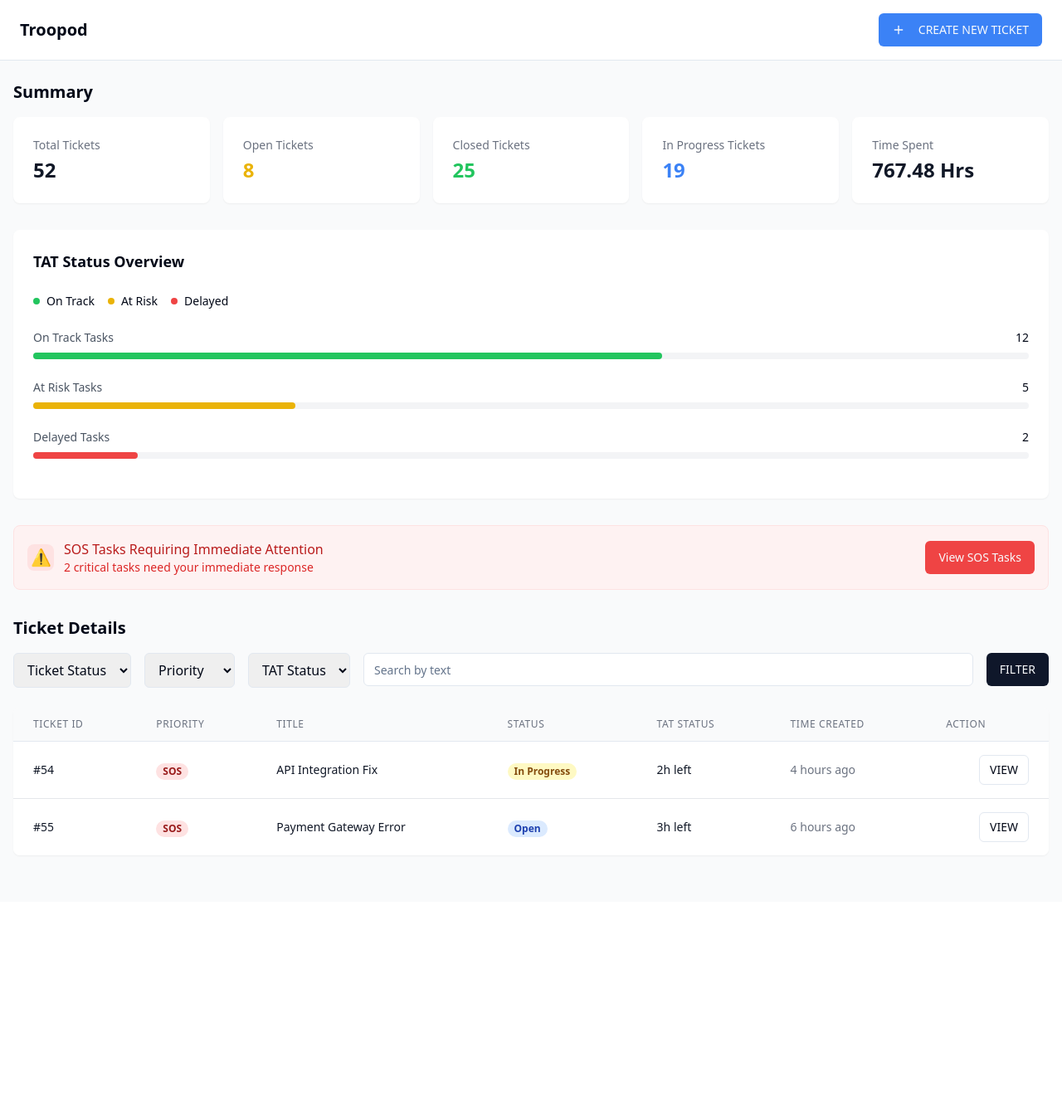
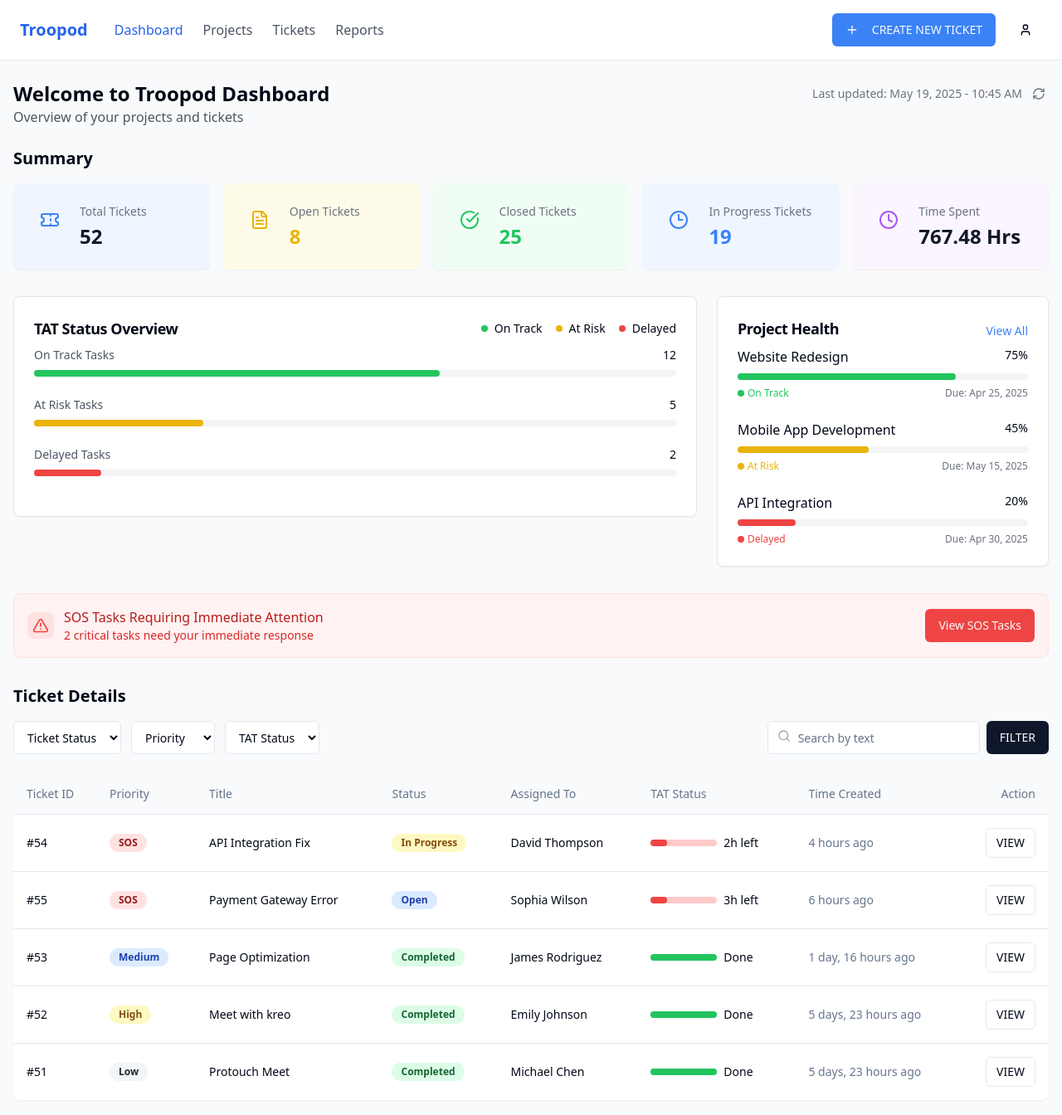
Before and after one commit to joshiGaurav-2712/internal-ticket-tracker-dashboard, a React (Vite) app: page / in a window 1280 px wide. Shown: the top 1344 px of the page at 83% size. Before the commit the page ends 1087 px from the top, so only its background shows below. Built offline with nearby package versions, Linux system fonts and the light colour scheme.

Commit message:
Refactor: Combine dashboard structures
Combine the UI structures from the two provided images into a single dashboard view.

```diff
--- /dev/null
+++ b/src/components/LastUpdated.tsx
@@ -0,0 +1,14 @@
+
+import { RefreshCw } from "lucide-react";
+import { Button } from "@/components/ui/button";
+
+export const LastUpdated = () => {
+  return (
+    <div className="flex items-center justify-end text-sm text-gray-500 mb-6">
+      <span>Last updated: May 19, 2025 - 10:45 AM</span>
+      <Button variant="ghost" size="icon" className="ml-2 h-6 w-6">
+        <RefreshCw className="h-4 w-4" />
+      </Button>
+    </div>
+  );
+};
--- a/src/components/Navigation.tsx
+++ b/src/components/Navigation.tsx
@@ -1,15 +1,29 @@
 
 import { Button } from "@/components/ui/button";
-import { Plus } from "lucide-react";
+import { Plus, RefreshCcw, User } from "lucide-react";
+import { Link } from "react-router-dom";
 
 export const Navigation = () => {
   return (
     <nav className="flex items-center justify-between px-6 py-4 bg-white border-b">
-      <h1 className="text-xl font-semibold">Troopod</h1>
-      <Button className="bg-blue-500 hover:bg-blue-600">
-        <Plus className="w-4 h-4 mr-2" />
-        CREATE NEW TICKET
-      </Button>
+      <div className="flex items-center gap-8">
+        <h1 className="text-xl font-semibold text-blue-600">Troopod</h1>
+        <div className="hidden md:flex items-center space-x-6">
+          <Link to="/" className="text-blue-600 font-medium">Dashboard</Link>
+          <Link to="/projects" className="text-gray-600 hover:text-blue-600">Projects</Link>
+          <Link to="/tickets" className="text-gray-600 hover:text-blue-600">Tickets</Link>
+          <Link to="/reports" className="text-gray-600 hover:text-blue-600">Reports</Link>
+        </div>
+      </div>
+      <div className="flex items-center gap-4">
+        <Button className="bg-blue-500 hover:bg-blue-600">
+          <Plus className="w-4 h-4 mr-2" />
+          CREATE NEW TICKET
+        </Button>
+        <Button variant="ghost" size="icon" className="rounded-full">
+          <User className="w-5 h-5" />
+        </Button>
+      </div>
     </nav>
   );
 };
--- /dev/null
+++ b/src/components/ProjectHealth.tsx
@@ -0,0 +1,91 @@
+
+import { Card, CardHeader, CardTitle, CardContent } from "@/components/ui/card";
+import { Button } from "@/components/ui/button";
+
+interface ProjectProps {
+  name: string;
+  progress: number;
+  dueDate: string;
+  status: "On Track" | "At Risk" | "Delayed";
+}
+
+const Project = ({ name, progress, dueDate, status }: ProjectProps) => {
+  const getStatusColor = () => {
+    switch (status) {
+      case "On Track": return "text-green-500";
+      case "At Risk": return "text-yellow-500";
+      case "Delayed": return "text-red-500";
+    }
+  };
+
+  const getProgressColor = () => {
+    if (progress >= 70) return "bg-green-500";
+    if (progress >= 40) return "bg-yellow-500";
+    return "bg-red-500";
+  };
+
+  return (
+    <div className="mb-6 last:mb-0">
+      <div className="flex justify-between mb-2">
+        <span className="font-medium">{name}</span>
+        <span className="text-sm">{progress}%</span>
+      </div>
+      <div className="h-2 bg-gray-100 rounded-full mb-2">
+        <div
+          className={`h-full rounded-full ${getProgressColor()}`}
+          style={{ width: `${progress}%` }}
+        />
+      </div>
+      <div className="flex justify-between text-xs">
+        <span className={`flex items-center gap-1 ${getStatusColor()}`}>
+          <span className={`w-2 h-2 rounded-full ${getProgressColor()}`}></span>
+          {status}
+        </span>
+        <span className="text-gray-500">Due: {dueDate}</span>
+      </div>
+    </div>
+  );
+};
+
+export const ProjectHealth = () => {
+  const projects = [
+    {
+      name: "Website Redesign",
+      progress: 75,
+      dueDate: "Apr 25, 2025",
+      status: "On Track" as const
+    },
+    {
+      name: "Mobile App Development",
+      progress: 45,
+      dueDate: "May 15, 2025",
+      status: "At Risk" as const
+    },
+    {
+      name: "API Integration",
+      progress: 20,
+      dueDate: "Apr 30, 2025",
+      status: "Delayed" as const
+    }
+  ];
+
+  return (
+    <Card>
+      <CardHeader className="flex flex-row items-center justify-between pb-2">
+        <CardTitle className="text-lg">Project Health</CardTitle>
+        <Button variant="link" size="sm" className="text-blue-500 p-0 h-auto">View All</Button>
+      </CardHeader>
+      <CardContent>
+        {projects.map((project, index) => (
+          <Project
+            key={index}
+            name={project.name}
+            progress={project.progress}
+            dueDate={project.dueDate}
+            status={project.status}
+          />
+        ))}
+      </CardContent>
+    </Card>
+  );
+};
--- a/src/components/SOSAlert.tsx
+++ b/src/components/SOSAlert.tsx
@@ -1,12 +1,13 @@
 
 import { Button } from "@/components/ui/button";
+import { AlertTriangle } from "lucide-react";
 
 export const SOSAlert = () => {
   return (
     <div className="bg-red-50 border border-red-100 rounded-lg p-4 flex items-center justify-between">
       <div className="flex items-center gap-3">
         <div className="w-8 h-8 bg-red-100 rounded-lg flex items-center justify-center">
-          <span className="text-red-500 text-xl">⚠️</span>
+          <AlertTriangle className="text-red-500 w-5 h-5" />
         </div>
         <div>
           <h3 className="text-red-700 font-medium">SOS Tasks Requiring Immediate Attention</h3>
--- a/src/components/StatusOverview.tsx
+++ b/src/components/StatusOverview.tsx
@@ -1,3 +1,5 @@
+
+import { Card, CardContent, CardHeader, CardTitle } from "@/components/ui/card";
 
 interface StatusBarProps {
   label: string;
@@ -29,9 +31,11 @@ export const StatusOverview = () => {
   const total = 19;
 
   return (
-    <div className="bg-white rounded-lg p-6 shadow-sm">
-      <h2 className="text-lg font-semibold mb-6">TAT Status Overview</h2>
-      <div className="flex items-center gap-4 mb-6">
+    <Card>
+      <CardHeader className="pb-2">
+        <div className="flex items-center justify-between">
+          <CardTitle className="text-lg">TAT Status Overview</CardTitle>
+          <div className="flex items-center gap-4">
             <span className="flex items-center gap-2">
               <span className="w-2 h-2 rounded-full bg-green-500"></span>
               <span className="text-sm">On Track</span>
@@ -45,9 +49,13 @@ export const StatusOverview = () => {
               <span className="text-sm">Delayed</span>
             </span>
           </div>
+        </div>
+      </CardHeader>
+      <CardContent>
         <StatusBar label="On Track Tasks" value={12} maxValue={total} color="bg-green-500" />
         <StatusBar label="At Risk Tasks" value={5} maxValue={total} color="bg-yellow-500" />
         <StatusBar label="Delayed Tasks" value={2} maxValue={total} color="bg-red-500" />
-    </div>
+      </CardContent>
+    </Card>
   );
 };
--- a/src/components/SummaryCards.tsx
+++ b/src/components/SummaryCards.tsx
@@ -1,25 +1,60 @@
+
+import { FileText, Clock, Ticket, CheckCircle, Clock3, Users } from "lucide-react";
 
 interface StatCardProps {
   title: string;
   value: string | number;
   textColor?: string;
+  icon?: React.ReactNode;
+  bgColor?: string;
 }
 
-const StatCard = ({ title, value, textColor = "text-gray-900" }: StatCardProps) => (
-  <div className="bg-white rounded-lg p-6 shadow-sm">
-    <p className="text-gray-500 text-sm">{title}</p>
-    <p className={`text-2xl font-semibold mt-1 ${textColor}`}>{value}</p>
+const StatCard = ({ title, value, textColor = "text-gray-900", icon, bgColor = "bg-white" }: StatCardProps) => (
+  <div className={`${bgColor} rounded-lg p-6 shadow-sm flex items-start gap-4`}>
+    {icon && <div className="p-2 rounded-full bg-opacity-20">{icon}</div>}
+    <div>
+      <p className="text-gray-500 text-sm">{title}</p>
+      <p className={`text-2xl font-semibold mt-1 ${textColor}`}>{value}</p>
+    </div>
   </div>
 );
 
 export const SummaryCards = () => {
   return (
     <div className="grid grid-cols-1 md:grid-cols-2 lg:grid-cols-5 gap-4">
-      <StatCard title="Total Tickets" value="52" />
-      <StatCard title="Open Tickets" value="8" textColor="text-yellow-500" />
-      <StatCard title="Closed Tickets" value="25" textColor="text-green-500" />
-      <StatCard title="In Progress Tickets" value="19" textColor="text-blue-500" />
-      <StatCard title="Time Spent" value="767.48 Hrs" />
+      <StatCard
+        title="Total Tickets"
+        value="52"
+        icon={<Ticket className="h-6 w-6 text-blue-500" />}
+        bgColor="bg-blue-50"
+      />
+      <StatCard
+        title="Open Tickets"
+        value="8"
+        textColor="text-yellow-500"
+        icon={<FileText className="h-6 w-6 text-yellow-500" />}
+        bgColor="bg-yellow-50"
+      />
+      <StatCard
+        title="Closed Tickets"
+        value="25"
+        textColor="text-green-500"
+        icon={<CheckCircle className="h-6 w-6 text-green-500" />}
+        bgColor="bg-green-50"
+      />
+      <StatCard
+        title="In Progress Tickets"
+        value="19"
+        textColor="text-blue-500"
+        icon={<Clock3 className="h-6 w-6 text-blue-500" />}
+        bgColor="bg-blue-50"
+      />
+      <StatCard
+        title="Time Spent"
+        value="767.48 Hrs"
+        icon={<Clock className="h-6 w-6 text-purple-500" />}
+        bgColor="bg-purple-50"
+      />
     </div>
   );
 };
--- a/src/components/TicketFilters.tsx
+++ b/src/components/TicketFilters.tsx
@@ -1,33 +1,39 @@
 
 import { Input } from "@/components/ui/input";
 import { Button } from "@/components/ui/button";
+import { Search } from "lucide-react";
 
 export const TicketFilters = () => {
   return (
-    <div className="flex gap-4 mb-6">
-      <select className="border rounded-md px-3 py-2">
+    <div className="flex flex-col md:flex-row gap-4 mb-6">
+      <div className="flex-1 flex flex-wrap gap-3">
+        <select className="border rounded-md px-3 py-2 bg-white text-sm">
           <option>Ticket Status</option>
           <option>Open</option>
           <option>In Progress</option>
           <option>Completed</option>
         </select>
-      <select className="border rounded-md px-3 py-2">
+        <select className="border rounded-md px-3 py-2 bg-white text-sm">
           <option>Priority</option>
           <option>Low</option>
           <option>Medium</option>
           <option>High</option>
           <option>SOS</option>
         </select>
-      <select className="border rounded-md px-3 py-2">
+        <select className="border rounded-md px-3 py-2 bg-white text-sm">
           <option>TAT Status</option>
           <option>On Track</option>
           <option>At Risk</option>
           <option>Delayed</option>
         </select>
-      <div className="flex-1">
-        <Input type="text" placeholder="Search by text" className="w-full" />
       </div>
-      <Button>FILTER</Button>
+      <div className="flex gap-2 w-full md:w-auto">
+        <div className="relative flex-1 md:w-64">
+          <Search className="absolute left-3 top-2.5 h-4 w-4 text-gray-400" />
+          <Input type="text" placeholder="Search by text" className="w-full pl-9" />
+        </div>
+        <Button className="whitespace-nowrap">FILTER</Button>
+      </div>
     </div>
   );
 };
--- a/src/components/TicketTable.tsx
+++ b/src/components/TicketTable.tsx
@@ -1,5 +1,14 @@
 
+import { Badge } from "@/components/ui/badge";
 import { Button } from "@/components/ui/button";
+import {
+  Table,
+  TableBody,
+  TableCell,
+  TableHead,
+  TableHeader,
+  TableRow,
+} from "@/components/ui/table";
 
 interface Ticket {
   id: string;
@@ -8,6 +17,7 @@ interface Ticket {
   status: string;
   tatStatus: string;
   timeCreated: string;
+  assignedTo?: string;
 }
 
 const tickets: Ticket[] = [
@@ -17,7 +27,8 @@ const tickets: Ticket[] = [
     title: "API Integration Fix",
     status: "In Progress",
     tatStatus: "2h left",
-    timeCreated: "4 hours ago"
+    timeCreated: "4 hours ago",
+    assignedTo: "David Thompson"
   },
   {
     id: "#55",
@@ -25,9 +36,36 @@ const tickets: Ticket[] = [
     title: "Payment Gateway Error",
     status: "Open",
     tatStatus: "3h left",
-    timeCreated: "6 hours ago"
+    timeCreated: "6 hours ago",
+    assignedTo: "Sophia Wilson"
+  },
+  {
+    id: "#53",
+    priority: "Medium",
+    title: "Page Optimization",
+    status: "Completed",
+    tatStatus: "Done",
+    timeCreated: "1 day, 16 hours ago",
+    assignedTo: "James Rodriguez"
+  },
+  {
+    id: "#52",
+    priority: "High",
+    title: "Meet with kreo",
+    status: "Completed",
+    tatStatus: "Done",
+    timeCreated: "5 days, 23 hours ago",
+    assignedTo: "Emily Johnson"
+  },
+  {
+    id: "#51",
+    priority: "Low",
+    title: "Protouch Meet",
+    status: "Completed",
+    tatStatus: "Done",
+    timeCreated: "5 days, 23 hours ago",
+    assignedTo: "Michael Chen"
   }
-  // Add more sample tickets here
 ];
 
 const getPriorityClass = (priority: string) => {
@@ -56,45 +94,62 @@ const getStatusClass = (status: string) => {
   }
 };
 
+const getTatStatusIndicator = (tatStatus: string) => {
+  if (tatStatus.includes('left')) {
+    return <div className="w-20 h-2 bg-red-200 rounded-full"><div className="h-full w-1/4 bg-red-500 rounded-full"></div></div>;
+  }
+  if (tatStatus === 'Done') {
+    return <div className="w-20 h-2 bg-green-200 rounded-full"><div className="h-full w-full bg-green-500 rounded-full"></div></div>;
+  }
+  return <div className="w-20 h-2 bg-gray-200 rounded-full"><div className="h-full w-1/2 bg-gray-500 rounded-full"></div></div>;
+};
+
 export const TicketTable = () => {
   return (
     <div className="bg-white rounded-lg shadow-sm overflow-hidden">
-      <table className="min-w-full">
-        <thead>
-          <tr className="bg-gray-50 border-b">
-            <th className="px-6 py-3 text-left text-xs font-medium text-gray-500 uppercase tracking-wider">Ticket ID</th>
-            <th className="px-6 py-3 text-left text-xs font-medium text-gray-500 uppercase tracking-wider">Priority</th>
-            <th className="px-6 py-3 text-left text-xs font-medium text-gray-500 uppercase tracking-wider">Title</th>
-            <th className="px-6 py-3 text-left text-xs font-medium text-gray-500 uppercase tracking-wider">Status</th>
-            <th className="px-6 py-3 text-left text-xs font-medium text-gray-500 uppercase tracking-wider">TAT Status</th>
-            <th className="px-6 py-3 text-left text-xs font-medium text-gray-500 uppercase tracking-wider">Time Created</th>
-            <th className="px-6 py-3 text-left text-xs font-medium text-gray-500 uppercase tracking-wider">Action</th>
-          </tr>
-        </thead>
-        <tbody className="bg-white divide-y divide-gray-200">
+      <Table>
+        <TableHeader>
+          <TableRow className="bg-gray-50">
+            <TableHead className="w-[100px]">Ticket ID</TableHead>
+            <TableHead className="w-[120px]">Priority</TableHead>
+            <TableHead>Title</TableHead>
+            <TableHead>Status</TableHead>
+            <TableHead>Assigned To</TableHead>
+            <TableHead>TAT Status</TableHead>
+            <TableHead>Time Created</TableHead>
+            <TableHead className="text-right">Action</TableHead>
+          </TableRow>
+        </TableHeader>
+        <TableBody>
           {tickets.map((ticket) => (
-            <tr key={ticket.id} className="hover:bg-gray-50">
-              <td className="px-6 py-4 whitespace-nowrap text-sm font-medium text-gray-900">{ticket.id}</td>
-              <td className="px-6 py-4 whitespace-nowrap">
-                <span className={`px-2 inline-flex text-xs leading-5 font-semibold rounded-full ${getPriorityClass(ticket.priority)}`}>
+            <TableRow key={ticket.id} className="hover:bg-gray-50">
+              <TableCell className="font-medium">{ticket.id}</TableCell>
+              <TableCell>
+                <Badge className={getPriorityClass(ticket.priority)}>
                   {ticket.priority}
-                </span>
-              </td>
-              <td className="px-6 py-4 whitespace-nowrap text-sm text-gray-900">{ticket.title}</td>
-              <td className="px-6 py-4 whitespace-nowrap">
-                <span className={`px-2 inline-flex text-xs leading-5 font-semibold rounded-full ${getStatusClass(ticket.status)}`}>
+                </Badge>
+              </TableCell>
+              <TableCell>{ticket.title}</TableCell>
+              <TableCell>
+                <Badge className={getStatusClass(ticket.status)}>
                   {ticket.status}
-                </span>
-              </td>
-              <td className="px-6 py-4 whitespace-nowrap text-sm text-gray-900">{ticket.tatStatus}</td>
-              <td className="px-6 py-4 whitespace-nowrap text-sm text-gray-500">{ticket.timeCreated}</td>
-              <td className="px-6 py-4 whitespace-nowrap text-right text-sm font-medium">
+                </Badge>
+              </TableCell>
+              <TableCell>{ticket.assignedTo || "Unassigned"}</TableCell>
+              <TableCell>
+                <div className="flex items-center gap-2">
+                  {getTatStatusIndicator(ticket.tatStatus)}
+                  <span className="text-sm">{ticket.tatStatus}</span>
+                </div>
+              </TableCell>
+              <TableCell className="text-muted-foreground">{ticket.timeCreated}</TableCell>
+              <TableCell className="text-right">
                 <Button variant="outline" size="sm">VIEW</Button>
-              </td>
-            </tr>
+              </TableCell>
+            </TableRow>
           ))}
-        </tbody>
-      </table>
+        </TableBody>
+      </Table>
     </div>
   );
 };
--- a/src/pages/Index.tsx
+++ b/src/pages/Index.tsx
@@ -5,19 +5,34 @@ import { StatusOverview } from "@/components/StatusOverview";
 import { SOSAlert } from "@/components/SOSAlert";
 import { TicketFilters } from "@/components/TicketFilters";
 import { TicketTable } from "@/components/TicketTable";
+import { ProjectHealth } from "@/components/ProjectHealth";
+import { LastUpdated } from "@/components/LastUpdated";
 
 const Index = () => {
   return (
     <div className="min-h-screen bg-gray-50">
       <Navigation />
       <div className="container mx-auto py-6 px-4">
+        <div className="flex flex-col md:flex-row justify-between items-start md:items-center mb-6">
+          <div>
+            <h2 className="text-2xl font-semibold">Welcome to Troopod Dashboard</h2>
+            <p className="text-gray-600">Overview of your projects and tickets</p>
+          </div>
+          <LastUpdated />
+        </div>
+
         <div className="mb-8">
           <h2 className="text-xl font-semibold mb-4">Summary</h2>
           <SummaryCards />
         </div>
 
-        <div className="mb-8">
-          <StatusOverview />
+        <div className="grid grid-cols-1 lg:grid-cols-3 gap-6 mb-8">
+          <div className="lg:col-span-2">
+            <StatusOverview />
+          </div>
+          <div className="lg:col-span-1">
+            <ProjectHealth />
+          </div>
         </div>
 
         <div className="mb-8">
```
Lines whose indentation alone changed are shown as unchanged.
